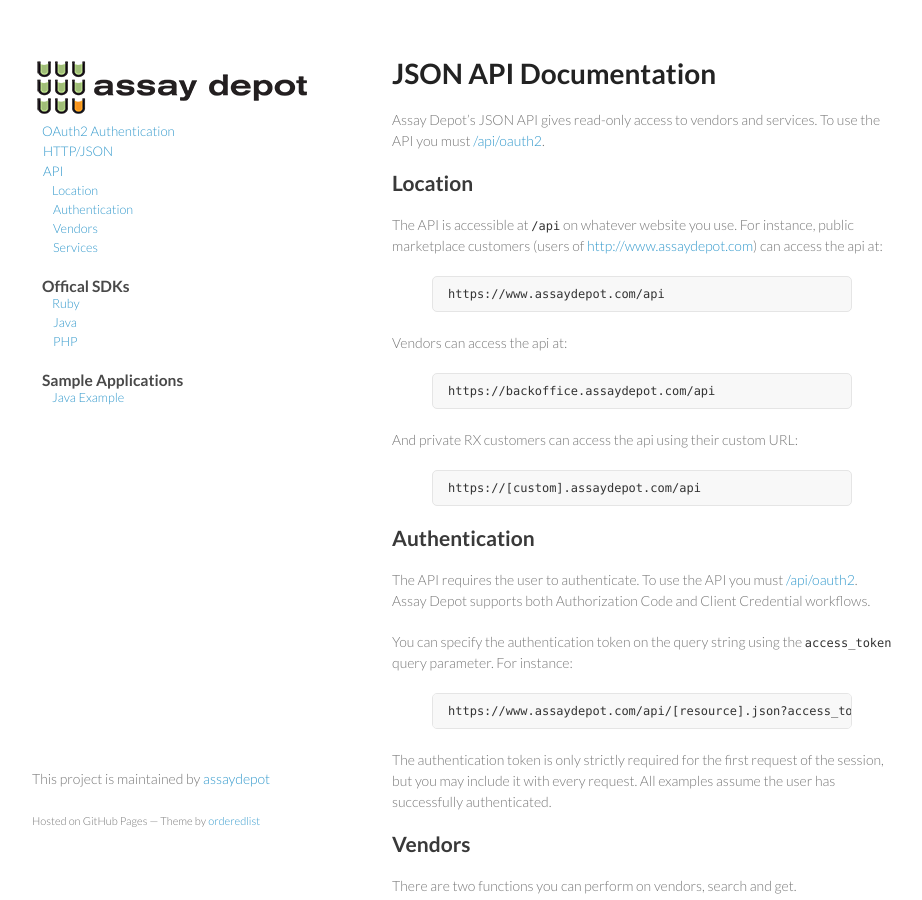
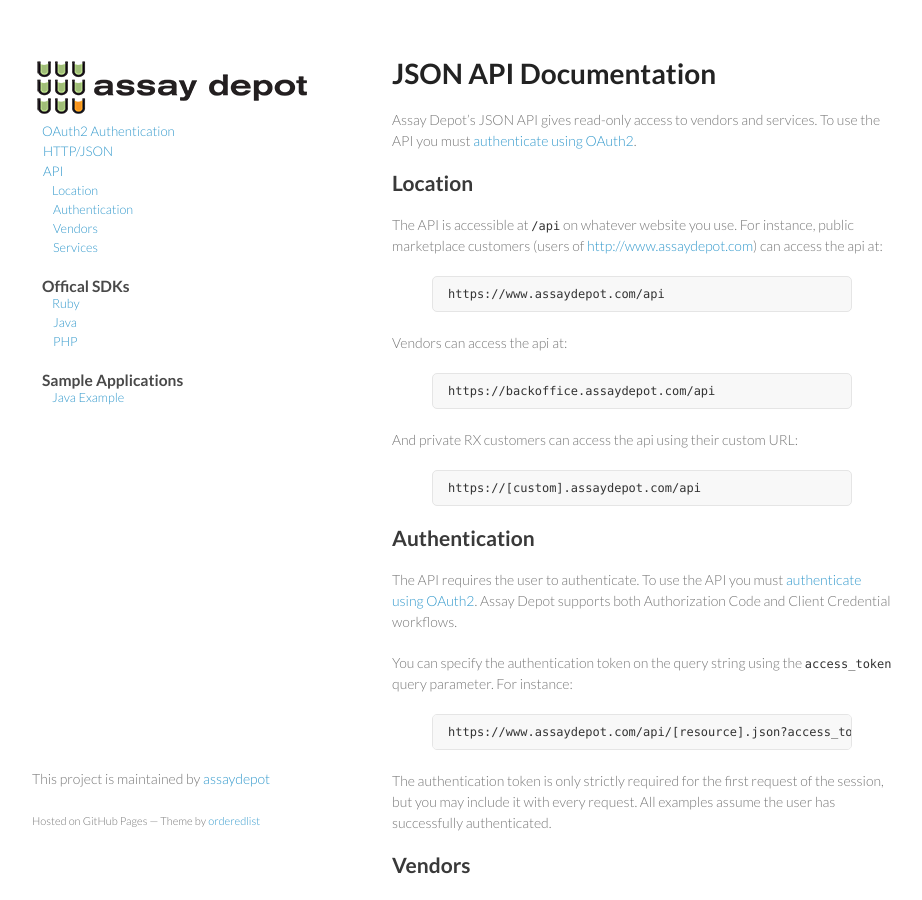
Before and after one commit to assaydepot/api, a Jekyll site: the page built from _posts/2012-06-17-json.markdown, in a window 1280 px wide and 900 px high. Shown: the whole window, without its empty margins (178-1100 px from the left). Built offline with Jekyll 4.4.1, drawn with Linux system fonts in a browser that asks for light colours; Markdown is read by kramdown in place of the engine named in the settings.

Commit message:
Got the links right this time

```diff
--- a/_posts/2012-06-17-json.markdown
+++ b/_posts/2012-06-17-json.markdown
@@ -4,7 +4,7 @@
 ---
 
 # JSON API Documentation
-Assay Depot's JSON API gives read-only access to vendors and services. To use the API you must [/api/oauth2](authenticate using OAuth2).
+Assay Depot's JSON API gives read-only access to vendors and services. To use the API you must [authenticate using OAuth2](/api/oauth2).
 
 <h2 id="location">Location</h2>
 The API is accessible at `/api` on whatever website you use. For instance, public marketplace customers (users of [http://www.assaydepot.com](http://www.assaydepot.com)) can access the api at:
@@ -26,7 +26,7 @@
 {% endhighlight %}
 
 <h2 id="authentication">Authentication</h2>
-The API requires the user to authenticate. To use the API you must [/api/oauth2](authenticate using OAuth2). Assay Depot supports both Authorization Code and Client Credential workflows.
+The API requires the user to authenticate. To use the API you must [authenticate using OAuth2](/api/oauth2). Assay Depot supports both Authorization Code and Client Credential workflows.
 
 You can specify the authentication token on the query string using the `access_token` query parameter. For instance:
 
```
